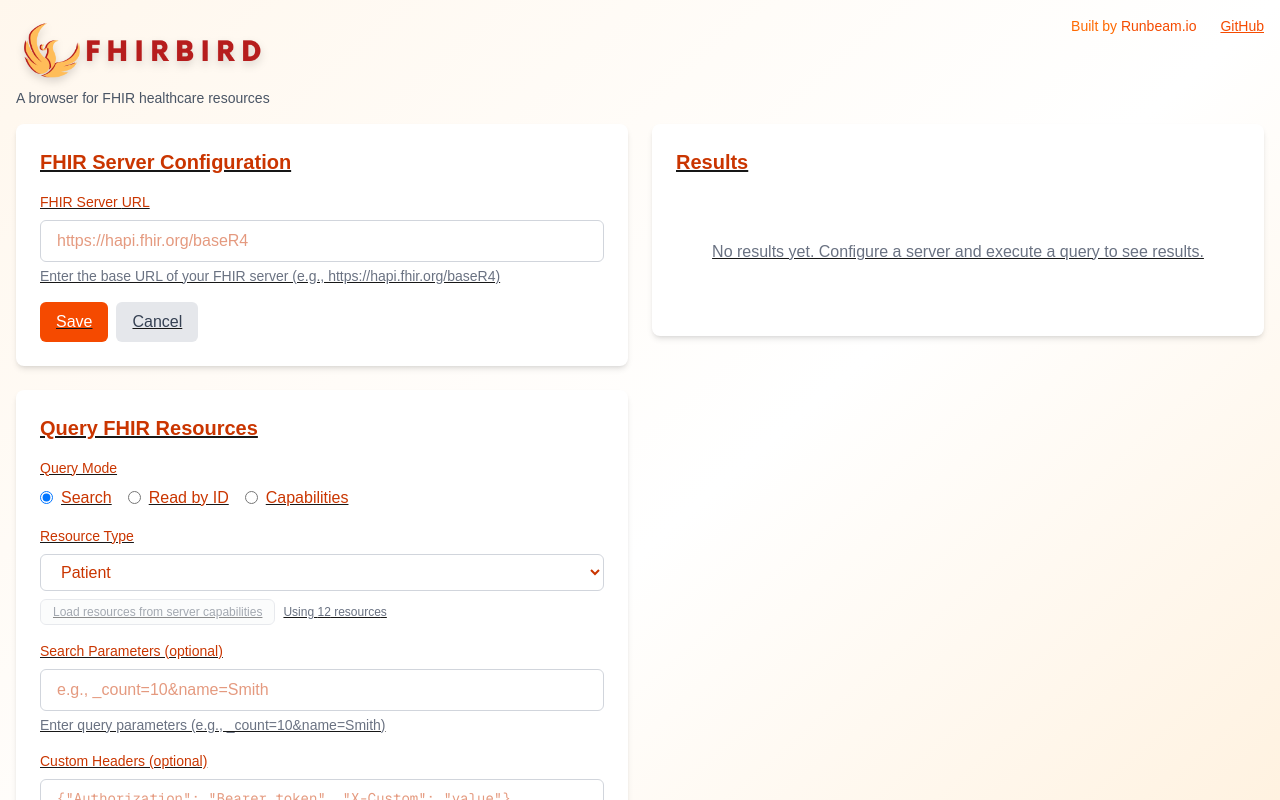
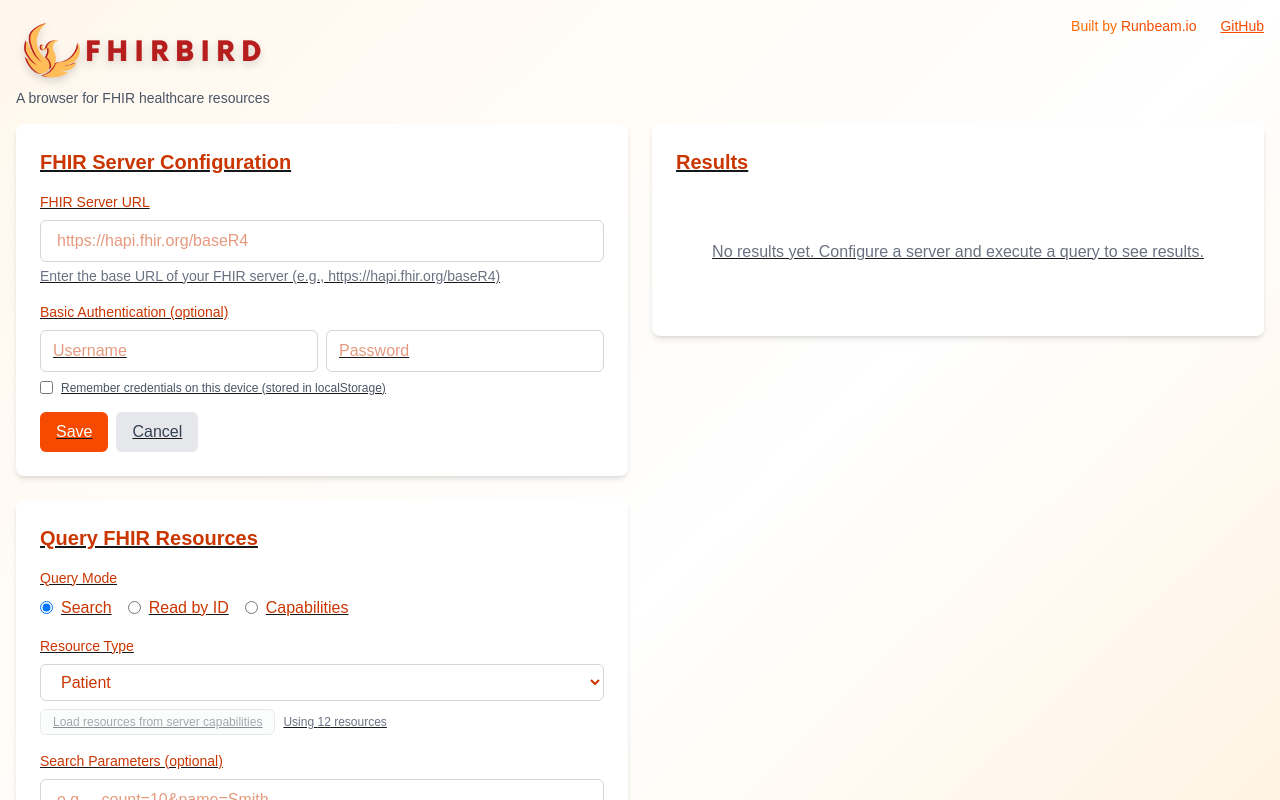
Before and after one commit to aurabx/fhirbird, a Next.js app: page / in a window 1280 px wide. Both pictures are taken after a click on the button "Configure". Shown: the top 800 px of the page. Built offline with nearby package versions, Linux system fonts and the light colour scheme.

Commit message:
feat: add basic auth

```diff
--- a/app/api/fhir-proxy/route.ts
+++ b/app/api/fhir-proxy/route.ts
@@ -44,6 +44,7 @@ export async function GET(request: NextRequest) {
   const searchParams = request.nextUrl.searchParams;
   const targetUrl = searchParams.get('url');
   const headersParam = searchParams.get('headers');
+  const forwardedAuth = request.headers.get('x-fhir-authorization');
 
   // Log the request
   console.log(`[FHIR Proxy] Request from ${ip} to ${targetUrl}`);
@@ -125,6 +126,11 @@ export async function GET(request: NextRequest) {
       }
     }
 
+    // Forward Authorization from a dedicated header to avoid leaking via query string
+    if (forwardedAuth) {
+      headers.Authorization = forwardedAuth;
+    }
+
     // Add timeout to prevent hanging requests
     const controller = new AbortController();
     const timeoutId = setTimeout(() => controller.abort(), 30000); // 30 second timeout
--- a/app/page.tsx
+++ b/app/page.tsx
@@ -13,6 +13,7 @@ export default function Home() {
   const [loading, setLoading] = useState(false);
   const [requestInfo, setRequestInfo] = useState<{url: string; method: string; headers: Record<string, string>} | null>(null);
   const [useProxy, setUseProxy] = useState(true);
+  const [basicAuth, setBasicAuth] = useState<{ username: string; password: string } | null>(null);
 
   const handleServerChange = useCallback((url: string) => {
     setServerUrl(url);
@@ -20,6 +21,10 @@ export default function Home() {
 
   const handleProxyChange = useCallback((proxy: boolean) => {
     setUseProxy(proxy);
+  }, []);
+
+  const handleBasicAuthChange = useCallback((creds: { username: string; password: string } | null) => {
+    setBasicAuth(creds);
   }, []);
 
   const handleQuery = useCallback((queryResults: any, queryError?: string, reqInfo?: {url: string; method: string; headers: Record<string, string>}) => {
@@ -81,12 +86,13 @@ export default function Home() {
 
         <div className="grid grid-cols-1 lg:grid-cols-2 gap-6 underline">
           <div>
-            <ServerConfig onServerChange={handleServerChange} onProxyChange={handleProxyChange} />
+            <ServerConfig onServerChange={handleServerChange} onProxyChange={handleProxyChange} onBasicAuthChange={handleBasicAuthChange} />
             <QueryInterface
               serverUrl={serverUrl}
               onQuery={handleQuery}
               onLoading={handleLoading}
               useProxy={useProxy}
+              basicAuth={basicAuth}
             />
             {requestInfo && (
               <div className="bg-white rounded-lg shadow-md p-6">
--- a/components/QueryInterface.tsx
+++ b/components/QueryInterface.tsx
@@ -7,6 +7,7 @@ interface QueryInterfaceProps {
   onQuery: (results: any, error?: string, reqInfo?: {url: string; method: string; headers: Record<string, string>}) => void;
   onLoading: (loading: boolean) => void;
   useProxy: boolean;
+  basicAuth: { username: string; password: string } | null;
 }
 
 const COMMON_RESOURCES = [
@@ -24,7 +25,7 @@ const COMMON_RESOURCES = [
   'CarePlan',
 ];
 
-export default function QueryInterface({ serverUrl, onQuery, onLoading, useProxy }: QueryInterfaceProps) {
+export default function QueryInterface({ serverUrl, onQuery, onLoading, useProxy, basicAuth }: QueryInterfaceProps) {
   const [resourceType, setResourceType] = useState('Patient');
   const [resourceOptions, setResourceOptions] = useState(COMMON_RESOURCES);
   const [searchParams, setSearchParams] = useState('');
@@ -57,14 +58,28 @@ export default function QueryInterface({ serverUrl, onQuery, onLoading, useProxy
         'Accept': 'application/fhir+json',
       };
 
+      // Append Basic Auth if provided
+      let authHeaderValue: string | null = null;
+      if (basicAuth && (basicAuth.username || basicAuth.password)) {
+        const creds = `${basicAuth.username || ''}:${basicAuth.password || ''}`;
+        // Browser-safe base64 for UTF-8
+        const encoded = typeof window === 'undefined'
+          ? Buffer.from(creds, 'utf-8').toString('base64')
+          : btoa(unescape(encodeURIComponent(creds)));
+        authHeaderValue = `Basic ${encoded}`;
+        headers['Authorization'] = authHeaderValue;
+      }
+
       let fetchUrl = url;
-      let fetchHeaders = headers;
+      let fetchHeaders: Record<string, string> = headers;
 
       if (useProxy) {
         const encodedUrl = encodeURIComponent(url);
-        const encodedHeaders = encodeURIComponent(JSON.stringify(headers));
+        // Do NOT send Authorization via query string
+        const { Authorization, ...safeHeaders } = headers;
+        const encodedHeaders = encodeURIComponent(JSON.stringify(safeHeaders));
         fetchUrl = `/api/fhir-proxy?url=${encodedUrl}&headers=${encodedHeaders}`;
-        fetchHeaders = {};
+        fetchHeaders = authHeaderValue ? { 'X-FHIR-Authorization': authHeaderValue } : {};
       }
 
       const response = await fetch(fetchUrl, {
@@ -157,18 +172,34 @@ export default function QueryInterface({ serverUrl, onQuery, onLoading, useProxy
         }
       }
 
-      console.log('Headers being sent:', headers);
-      const requestInfo = { url, method: 'GET', headers };
+      // Add/override with Basic Auth if provided
+      let authHeaderValue: string | null = null;
+      if (basicAuth && (basicAuth.username || basicAuth.password)) {
+        const creds = `${basicAuth.username || ''}:${basicAuth.password || ''}`;
+        const encoded = typeof window === 'undefined'
+          ? Buffer.from(creds, 'utf-8').toString('base64')
+          : btoa(unescape(encodeURIComponent(creds)));
+        authHeaderValue = `Basic ${encoded}`;
+        headers['Authorization'] = authHeaderValue;
+      }
+
+      // Prepare display-safe headers for Request Details
+      const displayHeaders: Record<string, string> = { ...headers };
+      if (displayHeaders['Authorization']) {
+        displayHeaders['Authorization'] = displayHeaders['Authorization'].replace(/^(Basic|Bearer)\s.+$/, '$1 ***');
+      }
+      const requestInfo = { url, method: 'GET', headers: displayHeaders };
 
       let fetchUrl = url;
-      let fetchHeaders = headers;
+      let fetchHeaders: Record<string, string> = headers;
 
       if (useProxy) {
-        // Use the proxy to avoid CORS
+        // Use the proxy to avoid CORS. Do NOT include Authorization in query string.
         const encodedUrl = encodeURIComponent(url);
-        const encodedHeaders = encodeURIComponent(JSON.stringify(headers));
+        const { Authorization, ...safeHeaders } = headers;
+        const encodedHeaders = encodeURIComponent(JSON.stringify(safeHeaders));
         fetchUrl = `/api/fhir-proxy?url=${encodedUrl}&headers=${encodedHeaders}`;
-        fetchHeaders = {}; // Proxy will handle headers
+        fetchHeaders = authHeaderValue ? { 'X-FHIR-Authorization': authHeaderValue } : {};
       }
 
       const response = await fetch(fetchUrl, {
--- a/components/ServerConfig.tsx
+++ b/components/ServerConfig.tsx
@@ -5,6 +5,7 @@ import { useState, useEffect } from 'react';
 interface ServerConfigProps {
   onServerChange: (url: string) => void;
   onProxyChange: (useProxy: boolean) => void;
+  onBasicAuthChange: (creds: { username: string; password: string } | null) => void;
 }
 
 // Predefined FHIR servers for production
@@ -17,15 +18,22 @@ const PRODUCTION_FHIR_SERVERS = [
 
 const isProduction = process.env.NODE_ENV === 'production';
 
-export default function ServerConfig({ onServerChange, onProxyChange }: ServerConfigProps) {
+export default function ServerConfig({ onServerChange, onProxyChange, onBasicAuthChange }: ServerConfigProps) {
   const [serverUrl, setServerUrl] = useState('');
   const [isEditing, setIsEditing] = useState(false);
   const [useProxy, setUseProxy] = useState(true);
+  const [username, setUsername] = useState('');
+  const [password, setPassword] = useState('');
+  const [rememberCreds, setRememberCreds] = useState(false);
 
   useEffect(() => {
-    // Load saved server URL from localStorage
+    // Load saved server URL and proxy preference from localStorage
     const saved = localStorage.getItem('fhirServerUrl');
     const savedProxy = localStorage.getItem('fhirUseProxy');
+    const savedRemember = localStorage.getItem('fhirRememberBasicAuth') === 'true';
+    const savedUser = localStorage.getItem('fhirBasicAuthUsername') || '';
+    const savedPass = localStorage.getItem('fhirBasicAuthPassword') || '';
+
     if (saved) {
       setServerUrl(saved);
       onServerChange(saved);
@@ -37,17 +45,42 @@ export default function ServerConfig({ onServerChange, onProxyChange }: ServerCo
     } else {
       onProxyChange(true);
     }
-  }, [onServerChange, onProxyChange]);
+
+    setRememberCreds(savedRemember);
+    if (savedRemember) {
+      setUsername(savedUser);
+      setPassword(savedPass);
+      if (savedUser || savedPass) {
+        onBasicAuthChange({ username: savedUser, password: savedPass });
+      }
+    }
+  }, [onServerChange, onProxyChange, onBasicAuthChange]);
 
   const handleSave = () => {
     localStorage.setItem('fhirServerUrl', serverUrl);
     onServerChange(serverUrl);
+
+    // Persist or clear credentials
+    localStorage.setItem('fhirRememberBasicAuth', String(rememberCreds));
+    if (rememberCreds) {
+      localStorage.setItem('fhirBasicAuthUsername', username);
+      localStorage.setItem('fhirBasicAuthPassword', password);
+    } else {
+      localStorage.removeItem('fhirBasicAuthUsername');
+      localStorage.removeItem('fhirBasicAuthPassword');
+    }
+
+    onBasicAuthChange(username || password ? { username, password } : null);
     setIsEditing(false);
   };
 
   const handleCancel = () => {
     const saved = localStorage.getItem('fhirServerUrl') || '';
     setServerUrl(saved);
+    const savedRemember = localStorage.getItem('fhirRememberBasicAuth') === 'true';
+    setRememberCreds(savedRemember);
+    setUsername(savedRemember ? localStorage.getItem('fhirBasicAuthUsername') || '' : '');
+    setPassword(savedRemember ? localStorage.getItem('fhirBasicAuthPassword') || '' : '');
     setIsEditing(false);
   };
 
@@ -95,6 +128,40 @@ export default function ServerConfig({ onServerChange, onProxyChange }: ServerCo
                 </p>
               </>
             )}
+          </div>
+
+          <div className="space-y-2">
+            <h3 className="text-sm font-medium text-orange-700">Basic Authentication (optional)</h3>
+            <div className="grid grid-cols-1 md:grid-cols-2 gap-2">
+              <input
+                id="basicUsername"
+                type="text"
+                value={username}
+                onChange={(e) => setUsername(e.target.value)}
+                placeholder="Username"
+                className="w-full px-3 py-2 border border-gray-300 rounded-md focus:ring-2 focus:ring-orange-500 focus:border-transparent text-orange-700"
+              />
+              <input
+                id="basicPassword"
+                type="password"
+                value={password}
+                onChange={(e) => setPassword(e.target.value)}
+                placeholder="Password"
+                className="w-full px-3 py-2 border border-gray-300 rounded-md focus:ring-2 focus:ring-orange-500 focus:border-transparent text-orange-700"
+              />
+            </div>
+            <div className="flex items-center gap-2">
+              <input
+                type="checkbox"
+                id="rememberCreds"
+                className="rounded"
+                checked={rememberCreds}
+                onChange={(e) => setRememberCreds(e.target.checked)}
+              />
+              <label htmlFor="rememberCreds" className="text-xs text-gray-600">
+                Remember credentials on this device (stored in localStorage)
+              </label>
+            </div>
           </div>
 
           <div className="flex gap-2">
```
